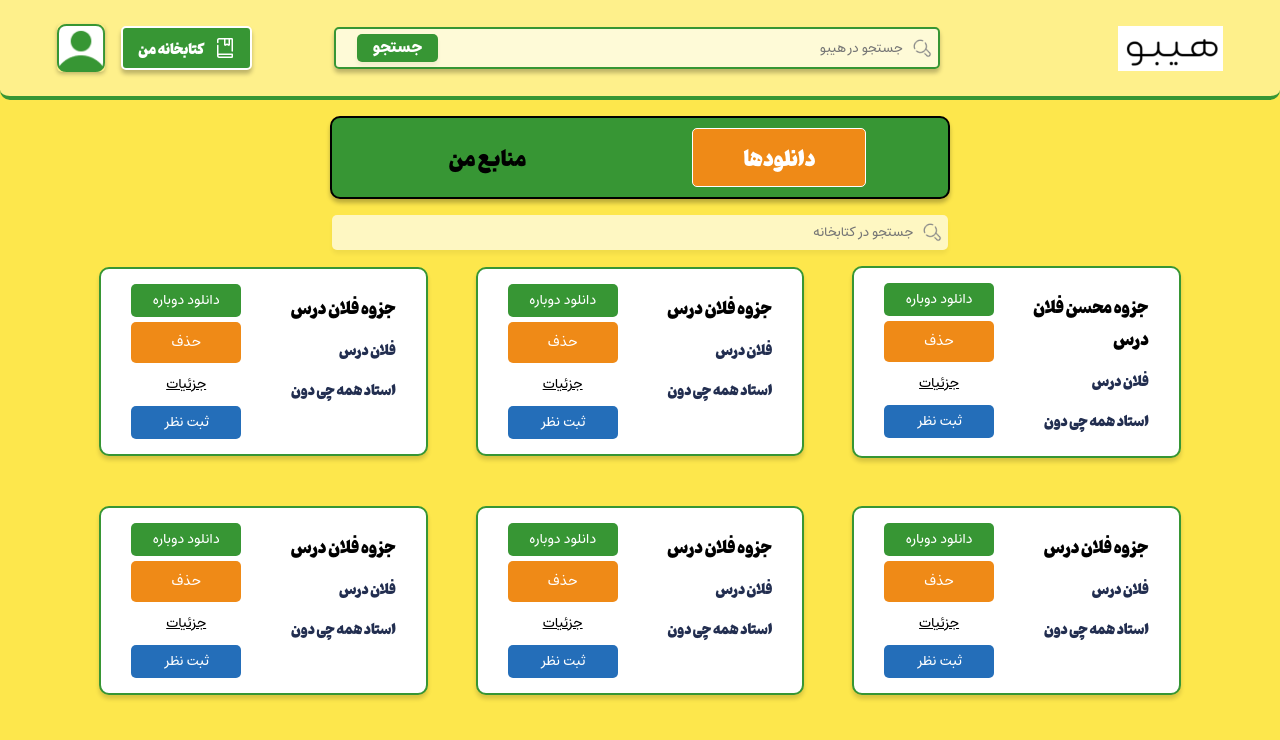
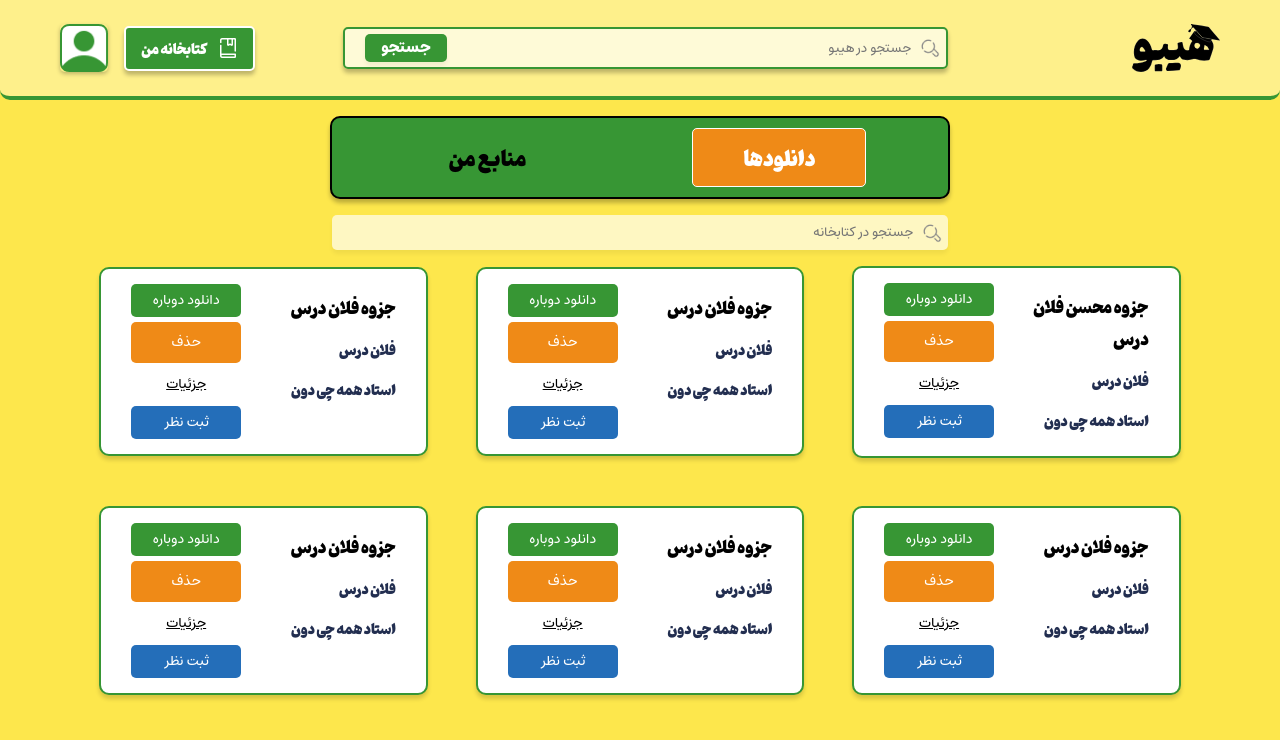
Before and after one commit to thedana-ir/frontend, a plain HTML site: page library.html in a window 1280 px wide. Shown: the top 740 px of the page. Drawn offline with Linux system fonts and the light colour scheme.

Commit message:
add logo

```diff
--- a/library.html
+++ b/library.html
@@ -13,7 +13,7 @@
 
     <!-- styles links -->
     <link rel="stylesheet" href="static/css/main.css">
-    <link rel="stylesheet" href="static/css/responsive.css">
+    <link rel="stylesheet" href="static/css/responsive.css?v=1.2">
     <link rel="stylesheet" href="static/css/config.css">
     <link rel="stylesheet" href="static/css/library.css?v=1.6">
 
@@ -43,7 +43,7 @@
     <!-- desktop header section starts(main html code) -->
     <header class="desktop-personal-header">
         <div class="header-logo-container">
-            <img src="static/img/fake logo.png" alt="fake logo">
+            <img src="static/landing/images/Hiboo-black.svg" class="logo" alt="هیبو">
         </div>
 
         <form class="desktop-search-form">
--- a/static/css/responsive.css
+++ b/static/css/responsive.css
@@ -22,7 +22,9 @@
     .mobile-personal-header{
         display: none;
     }
-
+    .header-logo-container .logo {
+        width: 88px;
+    }
     .desktop-personal-header{
         display: flex;
         justify-content: space-around;
```
Also changed, not shown: search.html (+1 -1 lines).
